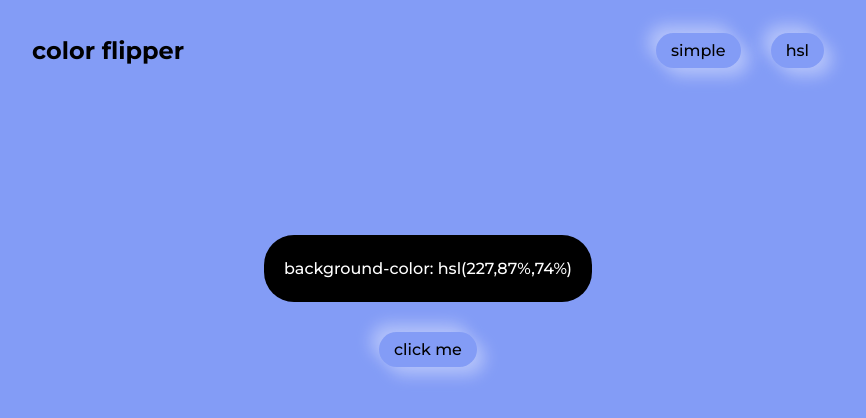
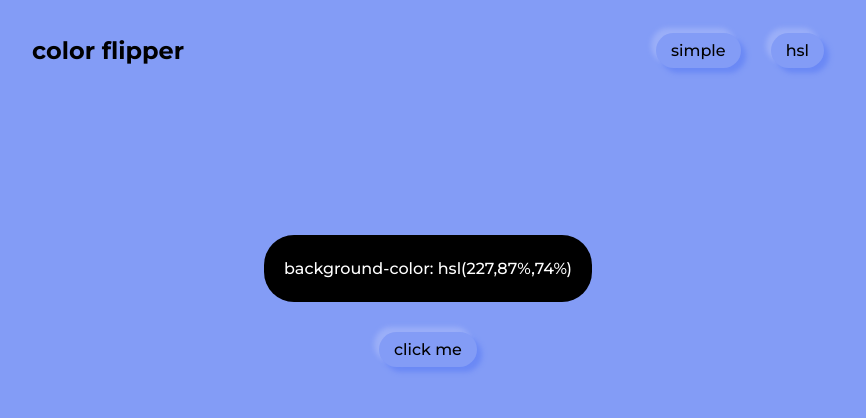
Before and after one commit to ElizGere/color_flipper, a plain HTML site: page Color Flipper/hsl.html in a window 1280 px wide. Both pictures are taken after a click on the button "click me". Shown: the whole page, without its empty margins (212-1078 px from the left). Drawn offline with Linux system fonts and the light colour scheme.

Commit message:
Add files via upload

```diff
--- a/Color Flipper/hsl.js
+++ b/Color Flipper/hsl.js
@@ -11,17 +11,14 @@ btn.addEventListener("click", function() {
   document.body.style.backgroundColor = hsl;
   span.textContent = hsl;
 
-  let shadow = "";
-    if(lightness >= 80) {
-      shadow = lightness - 10;
-    } else {
-      shadow = lightness + 10;
-    }
-  const shadowHsl =  "hsl(" + hue + "," + saturation + "%," + shadow + "%)";
+  const lightShade = lightness + 5;
+  const darkShade = lightness - 5;
+  const lightShadow = "hsl(" + hue + "," + saturation + "%," + lightShade + "%)";
+  const darkShadow = "hsl(" + hue + "," + saturation + "%," + darkShade + "%)";
 
   const shadowElements = document.getElementsByClassName("shadow-elements");
   for(i = 0; i < shadowElements.length; i++){
-    shadowElements[i].style.boxShadow = "8px 8px 16px " + shadowHsl + ",-8px -8px 16px " + shadowHsl;
+    shadowElements[i].style.boxShadow = "5px 5px 5px " + darkShadow + ",-5px -5px 5px " + lightShadow;
   }
 
   const text = document.getElementsByClassName("colored-text");
--- a/Color Flipper/styles.css
+++ b/Color Flipper/styles.css
@@ -43,9 +43,8 @@ button{
 .nav-link {
   border-radius: 20px;
   padding: 8px 15px;
-  box-shadow:  8px 8px 16px #d0d0d0,
-             -8px -8px 16px #f0f0f0;
-
+  box-shadow:  5px 5px 5px #cccccc,
+             -5px -5px 5px #f4f4f4;
 }
 
 .color-wrap {
@@ -54,7 +53,6 @@ button{
   flex-direction: column;
   gap: 30px;
   margin-top: 150px;
-
 }
 
 .text-wrap {
@@ -70,9 +68,8 @@ button{
   border-radius: 20px;
   padding: 8px 15px;
   background: inherit;
-  box-shadow:  8px 8px 16px #d0d0d0,
-             -8px -8px 16px #f0f0f0;
-
+  box-shadow:  5px 5px 5px #cccccc,
+             -5px -5px 5px #f4f4f4;
 }
 
 .border-elements {
```
